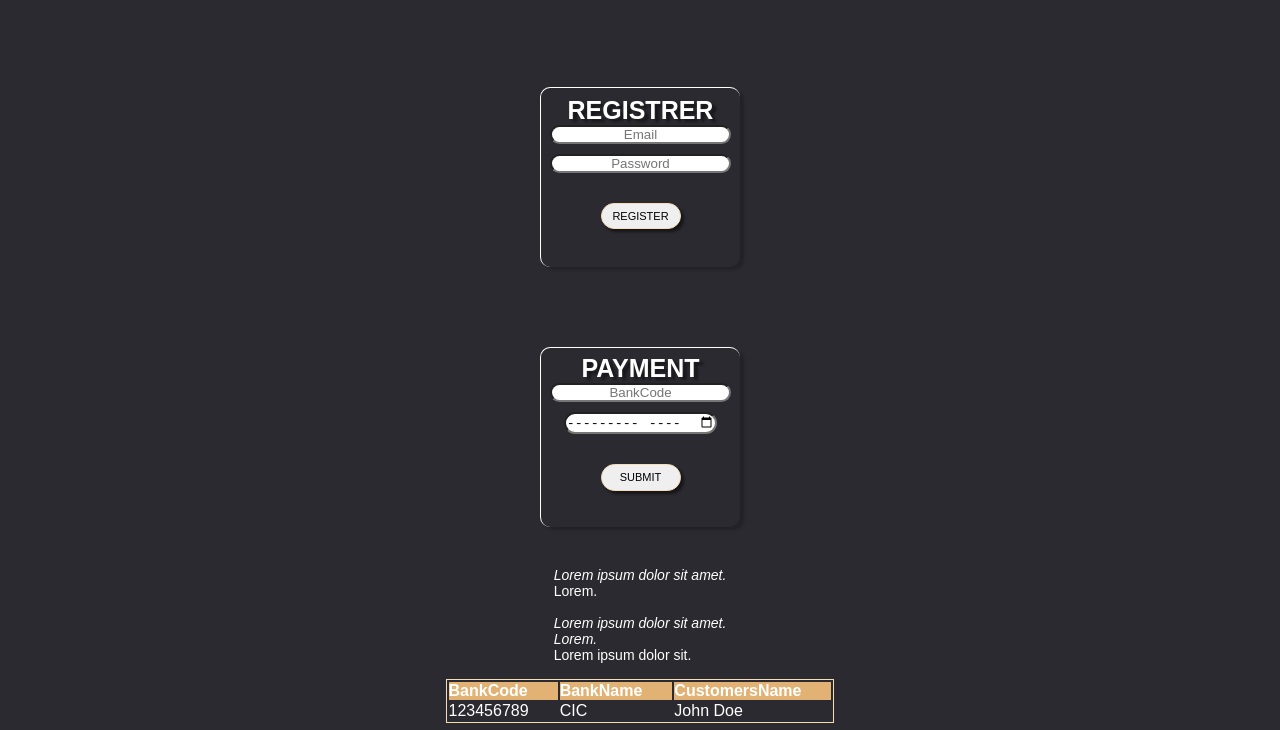
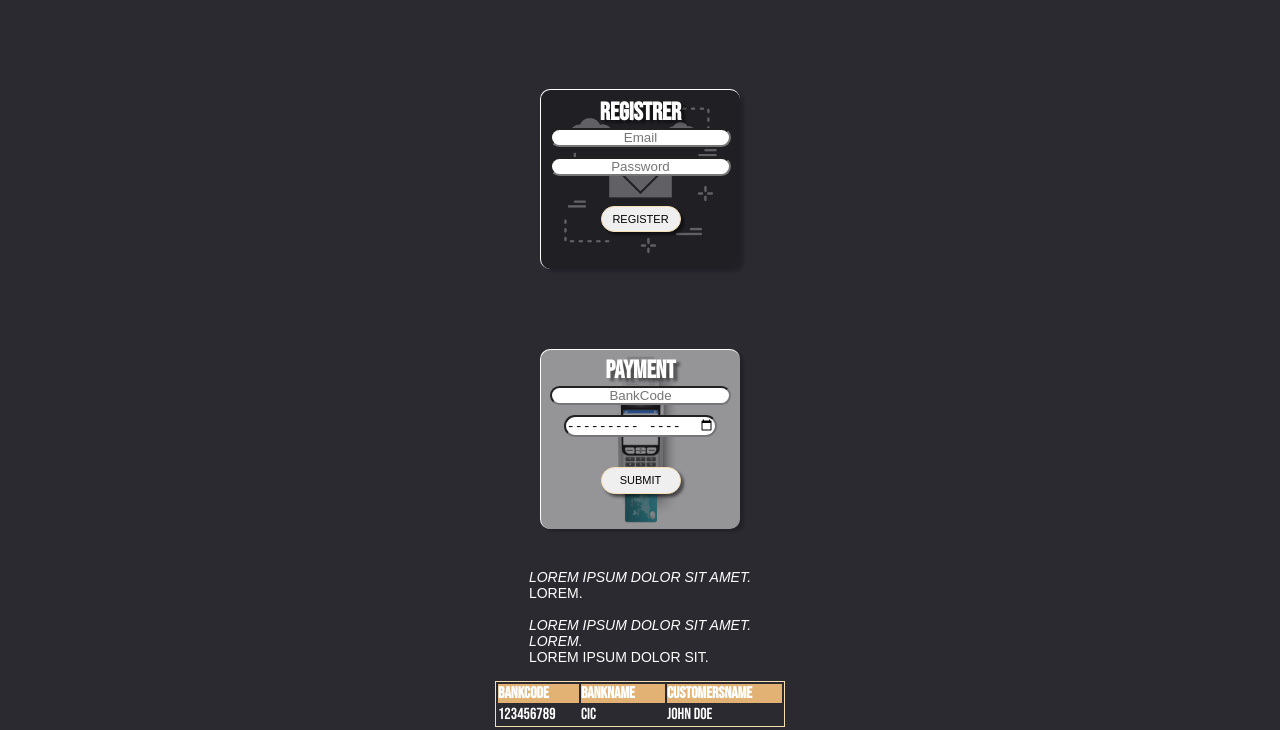
Before and after one commit to AmineHDev/AmineHDev.github.io, a plain HTML site: page form.html in a window 1280 px wide. Shown: the part 59-789 px from the top of the page. Drawn offline with Linux system fonts and the light colour scheme; a web font is replaced by a local one.

Commit message:
Add files via upload

```diff
--- a/core/style.css
+++ b/core/style.css
@@ -1,9 +1,9 @@
 @charset "UTF-8";
-@font-face {
+/* @font-face {
   font-family: "LM";
-  /* src: url(/assets/fonts/lemon_milk/LEMONMILK-Light.otf);  */
+  src: url(/assets/fonts/lemon_milk/LEMONMILK-Light.otf);
   src: url(../assets/fonts/lemon_milk/LEMONMILK-Light.otf);
-}
+} */
 * {
   margin: 0;
   padding: 0;
@@ -16,7 +16,8 @@ html, body {
 }
 
 body {
-  font-family: "LM", sans-serif;
+  font-family: 'Bebas Neue';
+  text-transform: uppercase;
   background-color: #2b2a31;
   display: grid; /* Fixer le footer */
   grid-template-rows: auto 1fr auto;
@@ -176,13 +177,13 @@ form {
 }
 
 .REGISTER {
-  background: url(/ressources/mail.png);
+  background: url(/assets/mail.png);
   background-size: contain;
   background-position: center;
 }
 
 .PAYMENT {
-  background: url(/ressources/terminal.png);
+  background: url(/assets/terminal.png);
   background-size: contain;
   background-position: center;
 }
```
